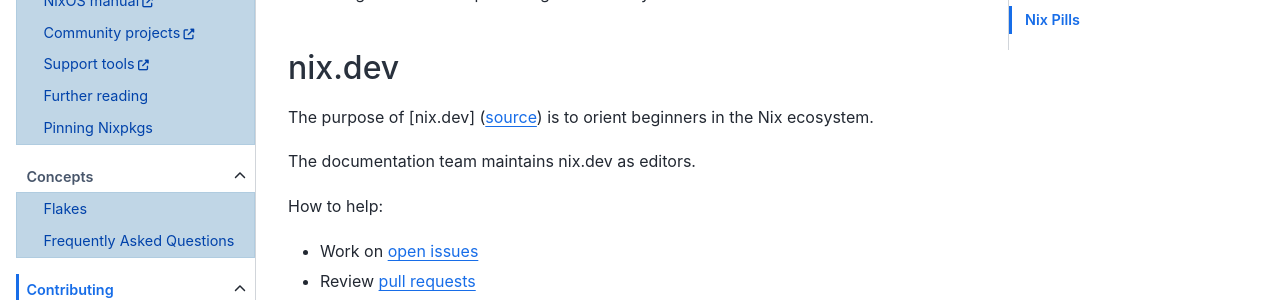
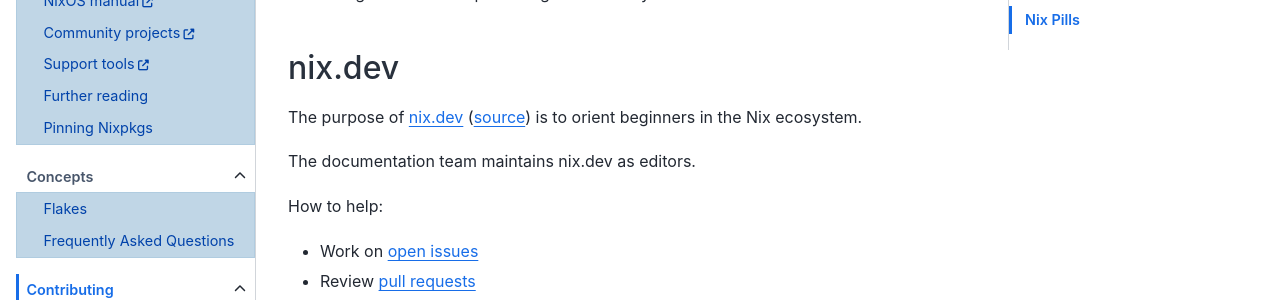
Before and after one commit to NixOS/nix.dev, a Sphinx documentation site: the page built from source/contributing/documentation/resources.md, in a window 1280 px wide and 900 px high, scrolled down 1153 px. Shown: the part 153-453 px from the top of the window. Built offline with Sphinx 7.4.7 and the Sphinx Book theme 1.1.4, drawn with Linux system fonts in a browser that asks for light colours; some of the changed lines change nothing that is shown.

Commit message:
fix link

```diff
--- a/source/contributing/documentation/resources.md
+++ b/source/contributing/documentation/resources.md
@@ -43,7 +43,7 @@
 
 ## nix.dev
 
-The purpose of [nix.dev] ([source](https://github.com/nixos/nix.dev)) is to orient beginners in the Nix ecosystem.
+The purpose of [nix.dev](https://nix.dev) ([source](https://github.com/nixos/nix.dev)) is to orient beginners in the Nix ecosystem.
 
 The documentation team maintains nix.dev as editors.
 
```
